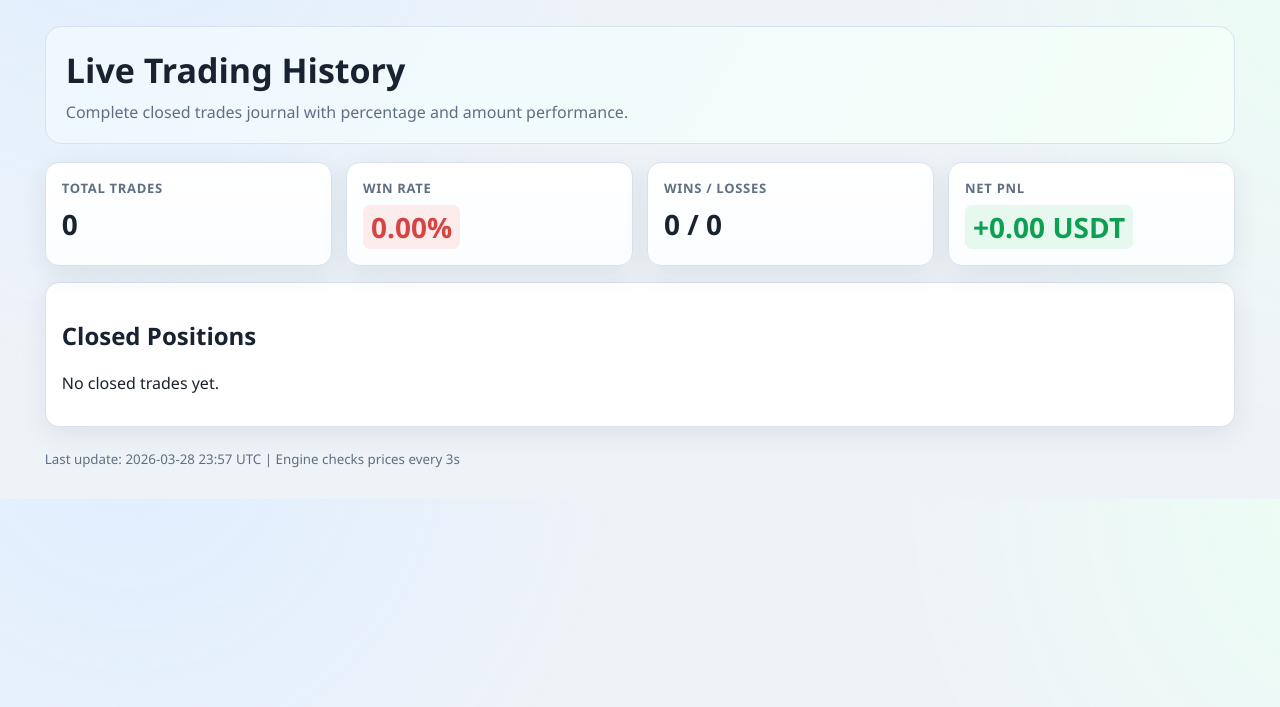
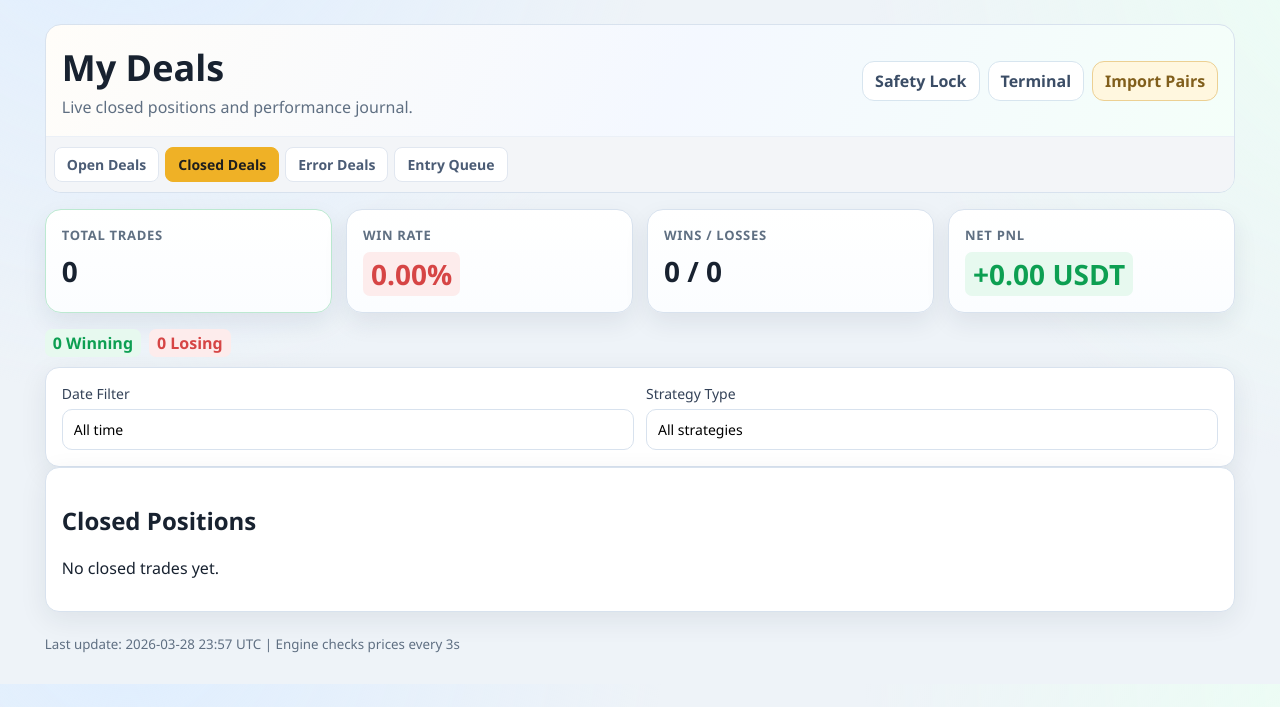
Before and after one commit to abazaid/crypto-bot-dashboard, a FastAPI app: page /live/history in a window 1280 px wide. Shown: the part 69-776 px from the top of the page. Run offline with FastAPI, Linux system fonts and the light colour scheme.

Commit message:
سشسشسششسسشس

```diff
--- a/app/web/static/styles.css
+++ b/app/web/static/styles.css
@@ -425,6 +425,107 @@ tbody tr:hover {
   margin-top: 10px;
 }
 
+.deals-shell {
+  margin: 24px 0 14px;
+  border: 1px solid var(--line);
+  border-radius: 16px;
+  overflow: hidden;
+  background: linear-gradient(115deg, #fffdf9 0%, #f4f8ff 52%, #f4fff9 100%);
+}
+
+.deals-top {
+  display: flex;
+  align-items: center;
+  justify-content: space-between;
+  gap: 12px;
+  padding: 18px 16px;
+  border-bottom: 1px solid #ebf0f7;
+}
+
+.deals-top h1 {
+  margin: 0;
+  font-size: 36px;
+}
+
+.deals-top p {
+  margin: 4px 0 0;
+  color: var(--muted);
+}
+
+.deals-actions {
+  display: flex;
+  flex-wrap: wrap;
+  gap: 8px;
+}
+
+.soft-btn {
+  border: 1px solid #d7e5ef;
+  background: #fff;
+  color: #3b4d66;
+  padding: 8px 12px;
+  border-radius: 12px;
+  font-weight: 700;
+}
+
+.soft-btn-gold {
+  border-color: #ecd093;
+  background: #fff7df;
+  color: #815f1c;
+}
+
+.deals-tabs {
+  display: flex;
+  gap: 6px;
+  padding: 10px 8px;
+  background: #f3f5f8;
+}
+
+.tab {
+  background: #fff;
+  border: 1px solid #e1e7f0;
+  color: #4b5c75;
+  padding: 7px 12px;
+  border-radius: 8px;
+  font-weight: 700;
+  font-size: 14px;
+}
+
+.tab-active {
+  background: #efb126;
+  border-color: #efb126;
+  color: #1e1e1e;
+}
+
+.deals-cards .deals-card {
+  border-radius: 16px;
+  box-shadow: 0 10px 24px rgba(21, 37, 58, 0.08);
+}
+
+.deals-cards .deals-card.good {
+  border-color: #bce9d1;
+}
+
+.deals-inline-stats {
+  display: flex;
+  gap: 8px;
+  margin: 6px 0 10px;
+}
+
+.deals-filter-card {
+  margin-top: 0;
+}
+
+.deals-filters {
+  display: grid;
+  gap: 12px;
+  grid-template-columns: repeat(auto-fit, minmax(240px, 1fr));
+}
+
+.deals-table td .pnl-pos,
+.deals-table td .pnl-neg {
+  margin-right: 6px;
+}
+
 @media (max-width: 840px) {
   .topbar-inner {
     flex-wrap: wrap;
@@ -443,6 +544,16 @@ tbody tr:hover {
   .symbol-search {
     flex-direction: column;
   }
+  .deals-top {
+    flex-direction: column;
+    align-items: flex-start;
+  }
+  .deals-top h1 {
+    font-size: 30px;
+  }
+  .deals-tabs {
+    overflow-x: auto;
+  }
   th, td {
     font-size: 13px;
     padding: 9px 7px;
--- a/app/web/templates/live_history.html
+++ b/app/web/templates/live_history.html
@@ -1,45 +1,77 @@
 {% extends "base.html" %}
 {% block content %}
-<section class="hero hero-gradient">
-  <h1>Live Trading History</h1>
-  <p>Complete closed trades journal with percentage and amount performance.</p>
+<section class="deals-shell">
+  <div class="deals-top">
+    <div>
+      <h1>My Deals</h1>
+      <p>Live closed positions and performance journal.</p>
+    </div>
+    <div class="deals-actions">
+      <button type="button" class="soft-btn">Safety Lock</button>
+      <button type="button" class="soft-btn">Terminal</button>
+      <button type="button" class="soft-btn soft-btn-gold">Import Pairs</button>
+    </div>
+  </div>
+  <div class="deals-tabs">
+    <span class="tab">Open Deals</span>
+    <span class="tab tab-active">Closed Deals</span>
+    <span class="tab">Error Deals</span>
+    <span class="tab">Entry Queue</span>
+  </div>
 </section>
 
-<section class="cards four">
-  <article class="card stat glow">
+<section class="cards four deals-cards">
+  <article class="card stat glow deals-card good">
     <h3>Total Trades</h3>
     <p>{{ summary.total_trades }}</p>
   </article>
-  <article class="card stat glow">
+  <article class="card stat glow deals-card">
     <h3>Win Rate</h3>
     <p class="{{ 'pnl-pos' if summary.win_rate >= 50 else 'pnl-neg' }}">{{ "%.2f"|format(summary.win_rate) }}%</p>
   </article>
-  <article class="card stat glow">
+  <article class="card stat glow deals-card">
     <h3>Wins / Losses</h3>
     <p>{{ summary.wins }} / {{ summary.losses }}</p>
   </article>
-  <article class="card stat glow">
+  <article class="card stat glow deals-card">
     <h3>Net PnL</h3>
     <p class="{{ 'pnl-pos' if summary.net_pnl >= 0 else 'pnl-neg' }}">{{ "%+.2f"|format(summary.net_pnl) }} USDT</p>
   </article>
 </section>
 
+<section class="deals-inline-stats">
+  <span class="pnl-pos">{{ summary.wins }} Winning</span>
+  <span class="pnl-neg">{{ summary.losses }} Losing</span>
+</section>
+
+<section class="card deals-filter-card">
+  <div class="deals-filters">
+    <label>Date Filter
+      <input type="text" value="All time" readonly>
+    </label>
+    <label>Strategy Type
+      <input type="text" value="All strategies" readonly>
+    </label>
+  </div>
+</section>
+
 <section class="card">
   <h2>Closed Positions</h2>
   {% if rows %}
-  <table>
+  <div class="table-scroll">
+    <table class="deals-table">
       <thead>
         <tr>
           <th>ID</th>
           <th>Campaign</th>
           <th>Symbol</th>
-        <th>Open Time</th>
-        <th>Close Time</th>
+          <th>Start</th>
+          <th>Closed</th>
           <th>Invested</th>
-        <th>Exit Value</th>
-        <th>PnL (USDT)</th>
-        <th>PnL (%)</th>
-        <th>Reason</th>
+          <th>Exit</th>
+          <th>PnL</th>
+          <th>DCA</th>
+          <th>Notes</th>
         </tr>
       </thead>
       <tbody>
@@ -47,23 +79,22 @@
         <tr>
           <td>#{{ row.id }}</td>
           <td>{{ row.campaign_name }}</td>
-        <td>
-          {{ row.symbol }}
-          <span class="{{ 'pnl-pos' if row.symbol_total_pnl >= 0 else 'pnl-neg' }}" style="margin-left:6px;">
-            {{ "%+.2f"|format(row.symbol_total_pnl) }}
-          </span>
-        </td>
-        <td>{{ row.opened_at.strftime("%Y-%m-%d %H:%M") if row.opened_at else "-" }}</td>
-        <td>{{ row.closed_at.strftime("%Y-%m-%d %H:%M") if row.closed_at else "-" }}</td>
+          <td>{{ row.symbol }}</td>
+          <td>{{ row.opened_at.strftime("%b %d, %H:%M") if row.opened_at else "-" }}</td>
+          <td>{{ row.closed_at.strftime("%b %d, %H:%M") if row.closed_at else "-" }}</td>
           <td>{{ "%.2f"|format(row.invested) }}</td>
           <td>{{ "%.2f"|format(row.exit_value) }}</td>
-        <td class="{{ 'pnl-pos' if row.pnl >= 0 else 'pnl-neg' }}">{{ "%+.2f"|format(row.pnl) }}</td>
-        <td class="{{ 'pnl-pos' if row.pnl_pct >= 0 else 'pnl-neg' }}">{{ "%+.2f"|format(row.pnl_pct) }}%</td>
+          <td>
+            <span class="{{ 'pnl-pos' if row.pnl_pct >= 0 else 'pnl-neg' }}">{{ "%+.2f"|format(row.pnl_pct) }}%</span>
+            <span class="{{ 'pnl-pos' if row.pnl >= 0 else 'pnl-neg' }}">{{ "%+.2f"|format(row.pnl) }}</span>
+          </td>
+          <td>{{ row.dca_done }}/{{ row.dca_total }}</td>
           <td><span class="badge">{{ row.close_reason }}</span></td>
         </tr>
         {% endfor %}
       </tbody>
     </table>
+  </div>
   {% else %}
   <p>No closed trades yet.</p>
   {% endif %}
```
Also changed, not shown: app/web/templates/trading_history.html (+56 -25 lines). Lines whose indentation alone changed are shown as unchanged.
